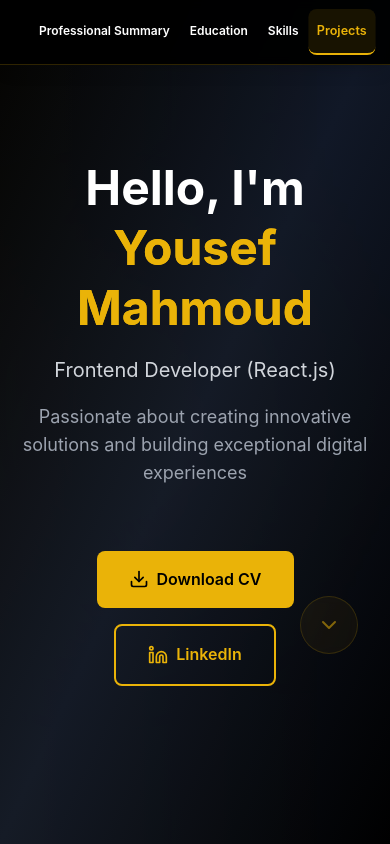
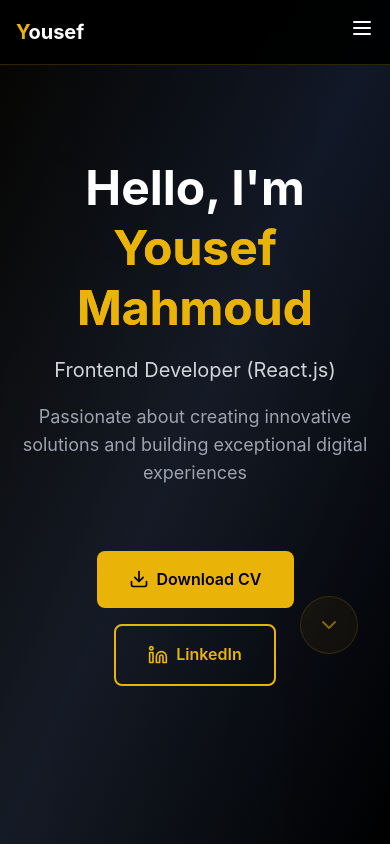
Before and after one commit to yousefmahhmoud/Portfolio, a React (Vite) app: page / in a window 390 px wide. Shown: the top 844 px of the page. Built offline with nearby package versions, Linux system fonts and the light colour scheme.

Commit message:
Updated Navigation.tsx

```diff
--- a/src/components/Navigation.tsx
+++ b/src/components/Navigation.tsx
@@ -1,10 +1,12 @@
 import React, { useState, useEffect } from 'react';
+import { Menu, X } from 'lucide-react';
 
 const Navigation = () => {
+  const [isOpen, setIsOpen] = useState(false);
   const [activeSection, setActiveSection] = useState('header');
 
   const navItems = [
-
+    { id: 'header', label: 'Home' },
     { id: 'summary', label: 'Professional Summary' },
     { id: 'education', label: 'Education' },
     { id: 'skills', label: 'Skills' },
@@ -37,45 +39,69 @@ const Navigation = () => {
         block: 'start',
       });
     }
+    setIsOpen(false);
   };
 
   return (
-    <nav className="fixed top-0 left-0 right-0 z-50 bg-black/95 backdrop-blur-sm border-b border-yellow-500/20 shadow-lg">
+    <nav className="fixed top-0 left-0 right-0 z-50 bg-black/95 backdrop-blur-sm border-b border-yellow-500/20">
       <div className="max-w-7xl mx-auto px-4 sm:px-6 lg:px-8">
-        <div className="flex justify-between items-center h-16 lg:h-20">
+        <div className="flex justify-between items-center h-16">
           <div className="flex-shrink-0">
-
+            <span className="text-xl font-bold text-white">
+              <span className="text-yellow-500">Y</span>ousef
+            </span>
           </div>
 
-          {/* Navigation Items */}
-          <div className="flex-1 flex justify-end">
-            <div className="flex items-center space-x-1 sm:space-x-2 md:space-x-4 lg:space-x-8">
+          {/* Desktop Navigation */}
+          <div className="hidden md:block">
+            <div className="ml-10 flex items-baseline space-x-8">
               {navItems.map((item) => (
                 <button
                   key={item.id}
                   onClick={() => scrollToSection(item.id)}
-                  className={`
-                    nav-button relative px-2 py-2 sm:px-3 md:px-4 lg:px-6
-                    text-xs sm:text-sm md:text-base lg:text-lg font-medium
-                    transition-all duration-300 ease-in-out transform
-                    hover:text-yellow-500 hover:scale-105 hover:shadow-lg
-                    focus:outline-none focus:ring-2 focus:ring-yellow-500/50 focus:ring-offset-2 focus:ring-offset-black
-                    rounded-lg overflow-hidden
-                    ${
+                  className={`px-3 py-2 text-sm font-medium transition-all duration-300 hover:text-yellow-500 ${
                     activeSection === item.id
-                      ? 'text-yellow-500 bg-yellow-500/10 shadow-lg scale-105 border-b-2 border-yellow-500'
-                      : 'text-white hover:bg-yellow-500/5 border-b-2 border-transparent'
-                  }
-                  `}
+                      ? 'text-yellow-500 border-b-2 border-yellow-500'
+                      : 'text-white hover:text-yellow-500'
+                  }`}
                 >
-                  <span className="relative z-10 whitespace-nowrap font-semibold">
-                    {item.label}
-                  </span>
+                  {item.label}
                 </button>
               ))}
             </div>
           </div>
+
+          {/* Mobile menu button */}
+          <div className="md:hidden">
+            <button
+              onClick={() => setIsOpen(!isOpen)}
+              className="text-white hover:text-yellow-500 transition-colors duration-200"
+            >
+              {isOpen ? <X size={24} /> : <Menu size={24} />}
+            </button>
+          </div>
         </div>
+
+        {/* Mobile Navigation */}
+        {isOpen && (
+          <div className="md:hidden">
+            <div className="px-2 pt-2 pb-3 space-y-1 bg-black/95 border-t border-yellow-500/20">
+              {navItems.map((item) => (
+                <button
+                  key={item.id}
+                  onClick={() => scrollToSection(item.id)}
+                  className={`block w-full text-left px-3 py-2 text-base font-medium transition-all duration-300 ${
+                    activeSection === item.id
+                      ? 'text-yellow-500 bg-yellow-500/10'
+                      : 'text-white hover:text-yellow-500 hover:bg-yellow-500/5'
+                  }`}
+                >
+                  {item.label}
+                </button>
+              ))}
+            </div>
+          </div>
+        )}
       </div>
     </nav>
   );
```
